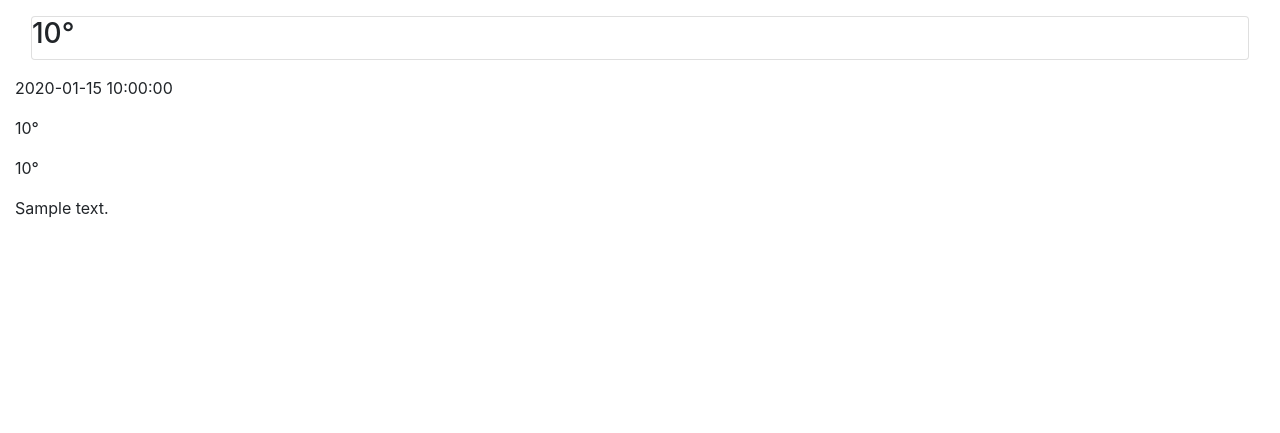
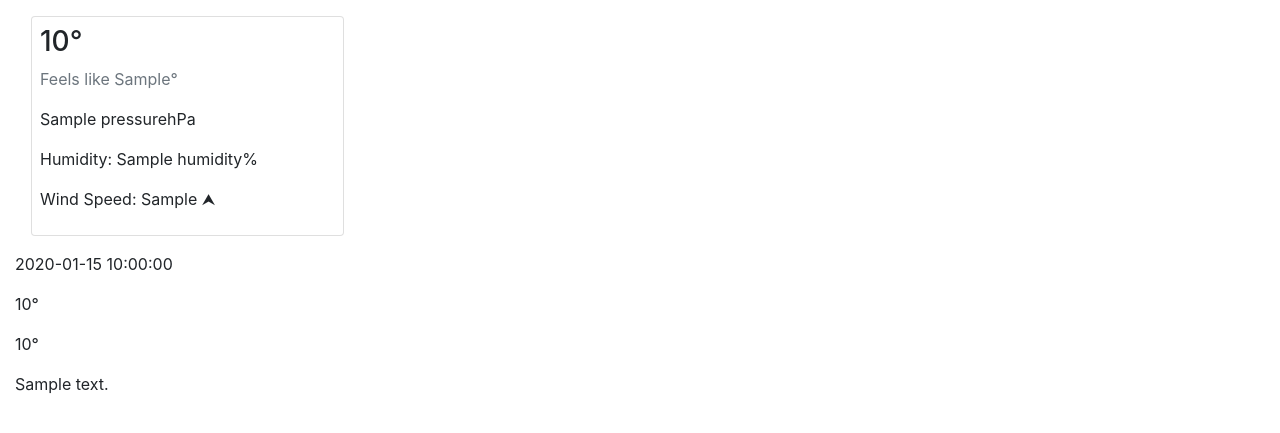
Before and after one commit to Akelly2/weather, a Flask app: template web/templates/location_view.html in a window 1280 px wide. Shown: the top 433 px of the page. Run offline with Flask 2, Linux system fonts and the light colour scheme; the template is opened without the code that fills it: most values are stand-ins (such as "Sample title", 1, 10 or a date in 2020); parts of the project's set-up code (start-up, migrations or seed data) failed here and were passed over; some libraries are stand-ins or nearby versions.

Commit message:
simple current conditions card

```diff
--- a/web/templates/location_view.html
+++ b/web/templates/location_view.html
@@ -19,8 +19,15 @@
 </header>
 <div class="container-fluid mt-2">
 
-    <div class="card m-3">
-        <h3> {{ current[0]['Temperature'] }}&#176 </h3>
+    <div class="card m-3 p-2 col-3">
+        <h3> {{ current[0]['temperature'] }}&#176 </h3>
+        <p class="text-secondary"> Feels like {{ current[0]['feels_like'] }}&#176 </p>
+
+        <p class=""> {{ current[0]['pressure'] }}hPa </p>
+        <p class=""> Humidity:  {{ current[0]['humidity'] }}% </p>
+        <p class=""> Wind Speed: {{ current[0]['wind_speed'] }}
+            <span style="display: inline-block;transform: rotate({{ current[0]['wind_direction'] }}deg);"> &#11165; </span>
+        </p>
     </div>
     <div>
         <div>
```
